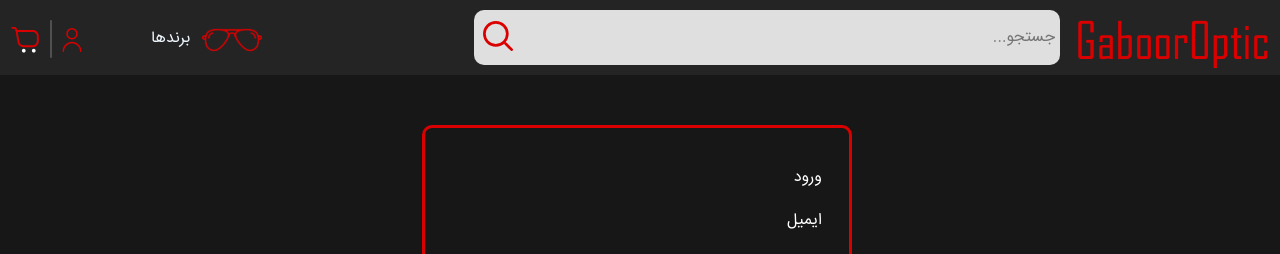
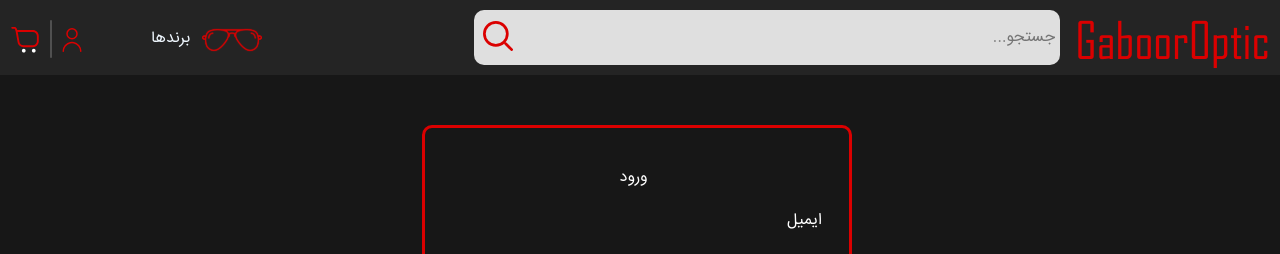
Before and after one commit to salinaria/gaboor-optic, a React (Create React App) app in the folder front-end/: page /Login in a window 1280 px wide. Shown: the top 254 px of the page. Built offline with nearby package versions, Linux system fonts and the light colour scheme.

Commit message:
Centering the title

```diff
--- a/front-end/src/components/Login/Login.js
+++ b/front-end/src/components/Login/Login.js
@@ -12,7 +12,7 @@ const Login = () => {
     <div>
       <Navbar />
       <div className={classes.container}>
-        <p>ورود</p>
+        <p className={classes.title}>ورود</p>
         <form className={classes.form}>
           <p>ایمیل</p>
           <input
--- a/front-end/src/components/Login/Login.module.css
+++ b/front-end/src/components/Login/Login.module.css
@@ -6,6 +6,9 @@
   border: 3px solid #db0000;
   border-radius: 10px;
   padding: 20px;
+}
+.title{
+  text-align: center;
 }
 .form {
   text-align: right;
--- a/front-end/src/components/Signin/Signin.js
+++ b/front-end/src/components/Signin/Signin.js
@@ -12,7 +12,7 @@ const Signin = () => {
     <div>
       <Navbar />
       <div className={classes.container}>
-        <p>ثبت نام</p>
+        <p className={classes.title}>ثبت نام</p>
         <form className={classes.form}>
           <p>نام</p>
           <input
--- a/front-end/src/components/Signin/Signin.module.css
+++ b/front-end/src/components/Signin/Signin.module.css
@@ -6,6 +6,9 @@
     border: 3px solid #db0000;
     border-radius: 10px;
     padding: 20px;
+  }
+  .title{
+    text-align: center;
   }
   .form {
     text-align: right;
```
